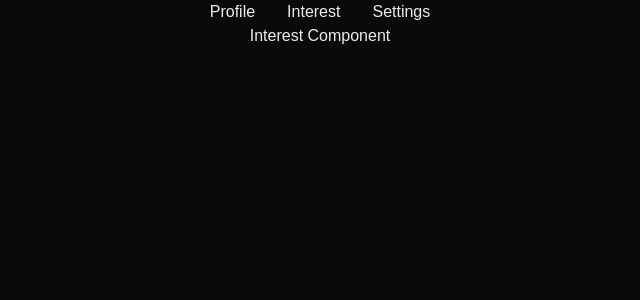
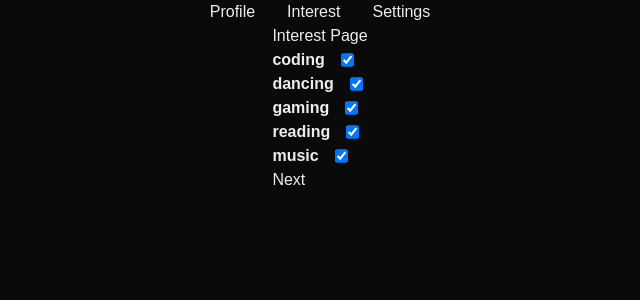
Before and after one commit to quantmharsh/Nextjs-Multi-Tab-Form, a Next.js app: page / in a window 1280 px wide. Both pictures are taken after a click on the element "Interest". Shown: the top 300 px of the page, without its empty margins (320-960 px from the left). Built offline with nearby package versions, Linux system fonts and the light colour scheme.

Commit message:
(Feat):added checkbox for interest page

```diff
--- a/app/page.tsx
+++ b/app/page.tsx
@@ -28,7 +28,7 @@ export default function Home() {
     name:"Harsh",
     age:23,
     email:"srivas@gmail.com",
-    interest:["coding" ,"dancing","gaming"],
+    interest:["coding", "dancing", "gaming", "reading", "music"],
     settings:"dark"
 
   })
--- a/components/Interest.tsx
+++ b/components/Interest.tsx
@@ -1,4 +1,48 @@
-const Interest = () => {
-  return <div>Interest Component</div>;
+import Form from "next/form";
+
+const Interest = ({data , setData , setActiveTab }:{
+  data:any,
+  setData:any,
+  setActiveTab:any
+
+}) => {
+   const{interest}=data;
+
+
+    const handleCheckbox=(index:any , val:any )=>{
+      setData((prevState:any)=>{
+      const currentInterests=prevState.interest||[]  ;
+      const updateInterests= currentInterests.includes(val) ? currentInterests.filter((v:any)=>v!==val):[currentInterests ,...val];
+
+      return {
+        ...prevState  , interest:updateInterests
+      }
+      })
+   console.log("cliecked")
+   }
+   const handleClick = () => {
+  console.log("Button Clicked");
+  console.log("data interest",data.interest);
+  console.log(interest);
+  setActiveTab(2);
+};
+
+  const allInterests = ["coding", "dancing", "gaming", "reading", "music"];
+  return (
+    <div>
+       Interest  Page
+      <Form action={() => handleClick()}>
+
+    {allInterests.map((val:any, index:any)=>(
+<div  key={index}className="flex flex-row  ">
+          <div className="font-semibold pr-4 "> {val} </div>
+          <input  value={val}  type="checkbox" checked={data.interest.includes(val)} onChange={(e)=>handleCheckbox(index, val)} />
+        </div>
+    ))}
+
+        <button>Next</button>
+      </Form>
+    </div>
+  )
 };
 export default Interest;
--- a/components/Profile.tsx
+++ b/components/Profile.tsx
@@ -36,6 +36,8 @@ const Profile = ( {data , setData , setActiveTab }:{
           <div className="font-semibold pr-4 "> Email </div>
           <input name="Email" placeholder="Enter your email "  type="email" value={data.email} onChange={(e)=>handleChange( "email",e.target.value)}/>
         </div>
+
+
         <button>Next</button>
       </Form>
     </div>
--- a/components/Settings.tsx
+++ b/components/Settings.tsx
@@ -1,9 +1,36 @@
+import Form from "next/form";
+
 const Settings = ({data , setData , setActiveTab }:{
   data:any,
   setData:any,
   setActiveTab:any
 
 }) => {
-  return <div>Settings Component</div>;
+ const {name , age , email}=data;
+
+  const handleChange=( name:any ,value:any)=>{
+   setData((prevState:any)=>({
+    ...prevState , [name]:value
+   }))
+
+}
+   const handleClick = () => {
+  console.log("Button Clicked");
+  setActiveTab(1);
+};
+  return (
+    <div>
+      Seettings  Page
+      <Form action={() => handleClick()}>
+
+
+            <div className="flex flex-row  ">
+          <div className="font-semibold pr-4 "> {data.interest[0]}  </div>
+          <input  value={data.interest[0]}  type="checkbox" onChange={(e)=>handleChange( "interest",e.target.value)} />
+        </div>
+        <button>Next</button>
+      </Form>
+    </div>
+  )
 };
 export default Settings;
```
